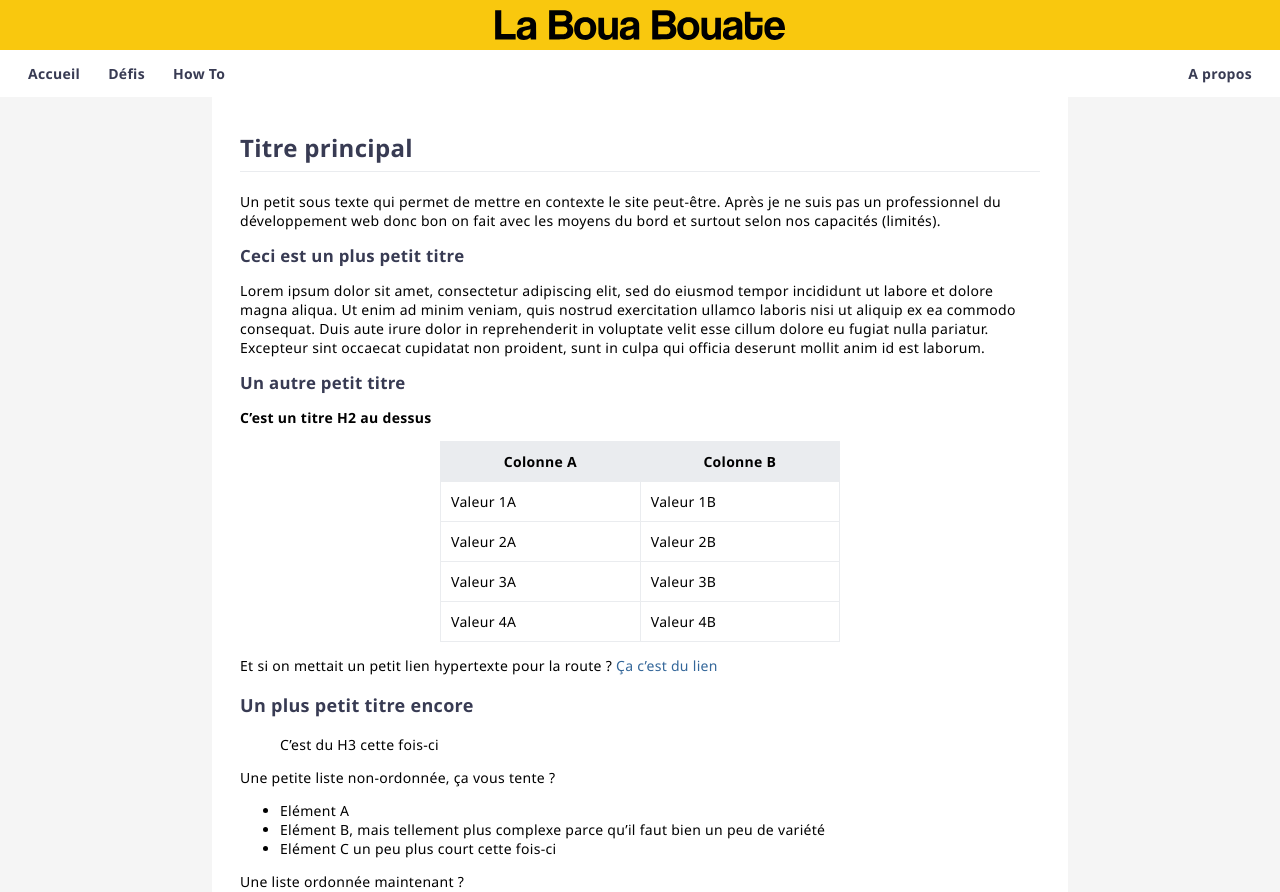
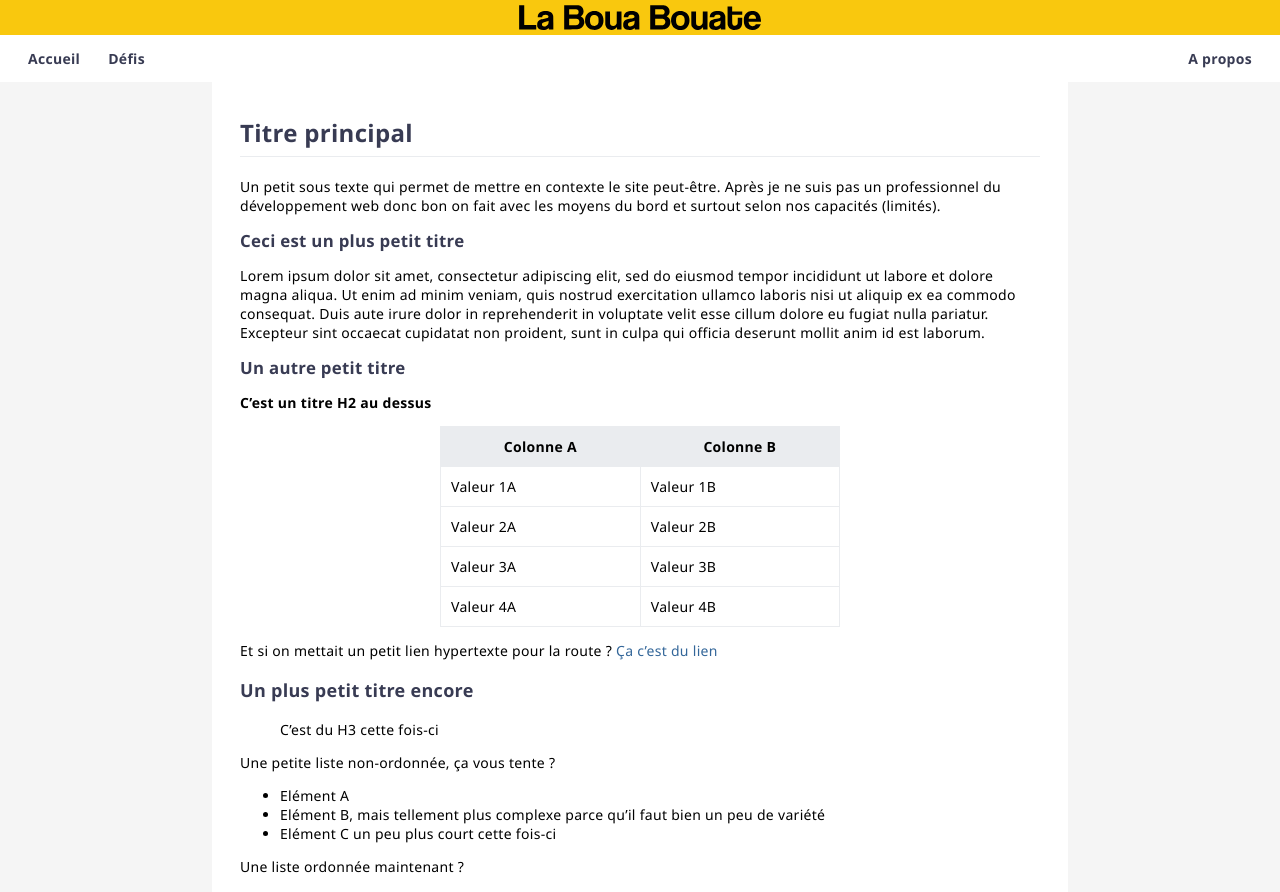
Before and after one commit to leobouard/leobouard.github.io, a Jekyll site: the page built from index.md, in a window 1280 px wide. Shown: the top 892 px of the page. Built offline with Jekyll 4.4.1, drawn with Linux system fonts in a browser that asks for light colours; our own code applies the rules of GitHub Pages for plain Markdown files.

Commit message:
Resizing logo

```diff
--- a/_layouts/default.html
+++ b/_layouts/default.html
@@ -22,7 +22,6 @@
       <nav>
         <a href="{{ "/" | absolute_url }}">Accueil</a>
         <a href="/challenges">Défis</a>
-        <a href="/howto">How To</a>
         <a href="/about">A propos</a>
       </nav>
     </header>
--- a/assets/css/style.scss
+++ b/assets/css/style.scss
@@ -32,14 +32,14 @@ header {
 }
 
 .banner {
-    padding: 10px;
     margin: 0;
     background-color: #f9c80e;
     display: flex;
     justify-content: center;
 
     img {
-        height: 30px;
+        height: 25px;
+        margin: 5px;
     }
 }
 
```
